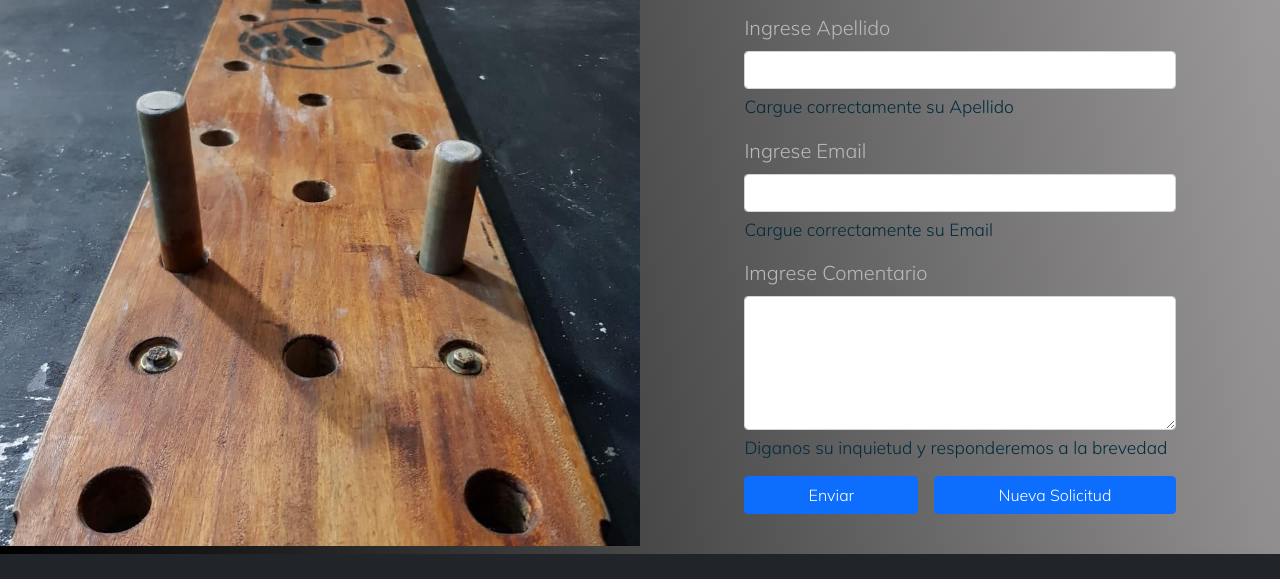
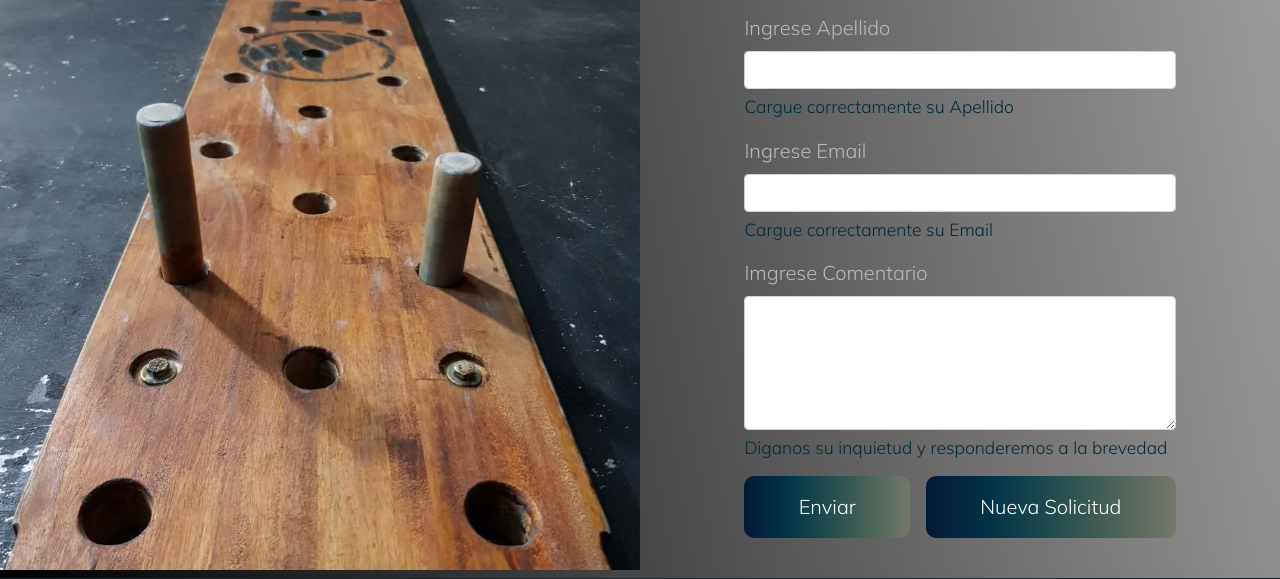
Before and after one commit to CesarPetit21480/atlonCrossfit.CesarPetit, a website: page page/contacto.html in a window 1280 px wide. Shown: the part 569-1148 px from the top of the page. Drawn offline with nearby package versions, Linux system fonts and the light colour scheme.

Commit message:
se agrego input botones

```diff
--- a/scss/_formularios.scss
+++ b/scss/_formularios.scss
@@ -1,4 +1,17 @@
     /* estilos formularios */
+    /* botones */
+
+    .container__input {
+        background-image: linear-gradient(to right, #051937, #003347, #204c4e, #4b6257, #74786a);
+        font-size: 15pt;
+        font-weight: normal;
+        font-family: 'Mulish', sans-serif;
+        color: white;
+        text-align: center;
+        padding: 1rem;
+        border: #bbb;
+        border-radius: 10px;
+    }
 
     .container__form__textArea_text {
         position: relative;
```
Also changed, not shown: css/estilos.css.
